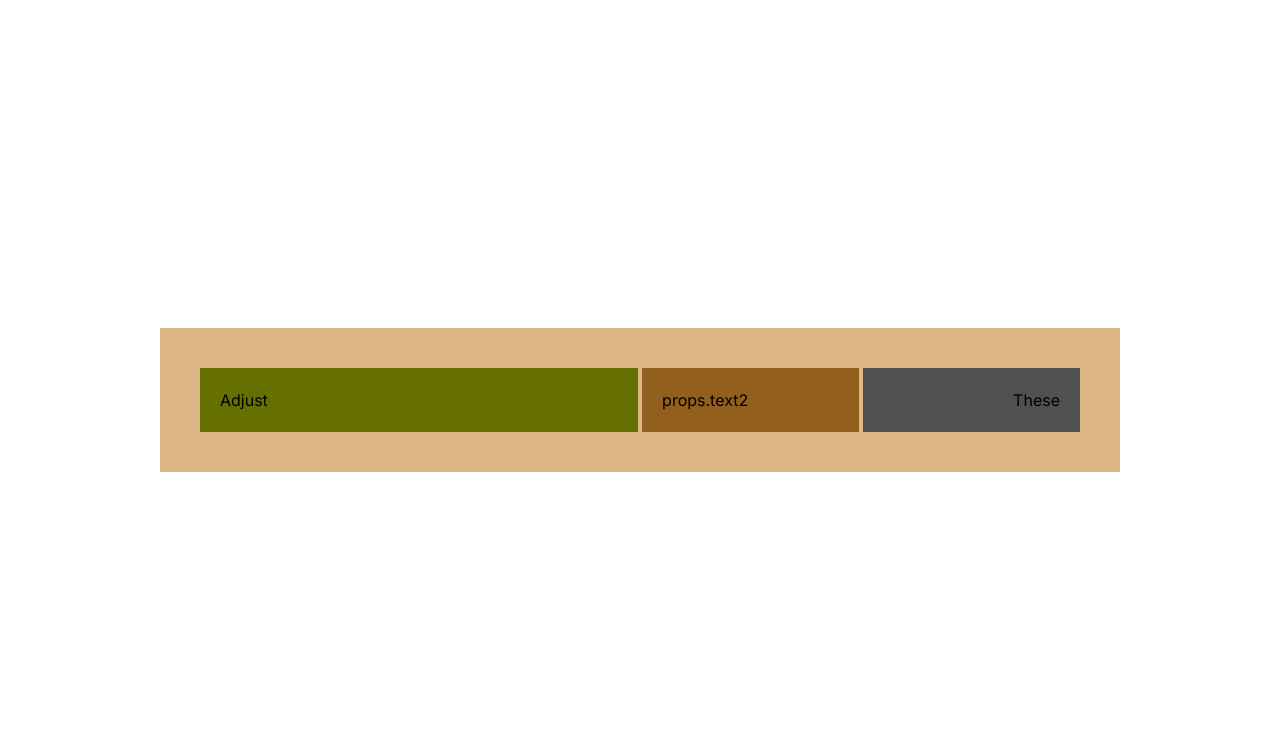
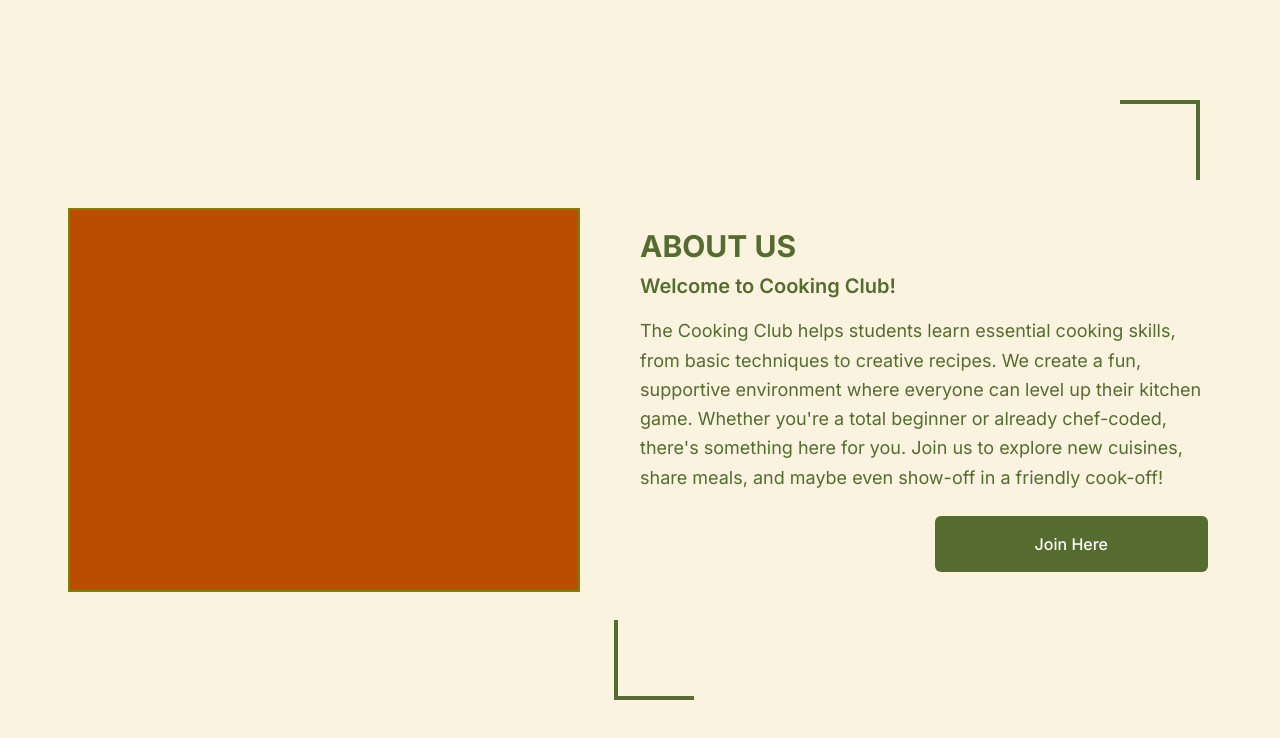
Before and after one commit to acm-ucr/cooking-website, a Next.js app: page / in a window 1280 px wide. Shown: the top 738 px of the page. Built offline with nearby package versions, Linux system fonts and the light colour scheme.

Commit message:
About us Page, Issue #21 by Samuel You

```diff
--- a/package.json
+++ b/package.json
@@ -34,8 +34,8 @@
     "globals": "16.0.0",
     "husky": "9.1.7",
     "postcss": "8.5.3",
-    "prettier": "3.5.3",
-    "prettier-plugin-tailwindcss": "0.6.11",
+    "prettier": "^3.5.3",
+    "prettier-plugin-tailwindcss": "^0.6.11",
     "tailwindcss": "4.0.17",
     "typescript": "5.5.4",
     "typescript-eslint": "8.0.0"
--- a/src/app/page.tsx
+++ b/src/app/page.tsx
@@ -1,11 +1,5 @@
-import Example from "@/components/example";
+import AboutUs from "@/components/home/AboutUs";
 
-const Home = () => {
-  return (
-    <div className="flex h-screen w-screen items-center justify-center">
-      <Example text1="Adjust" text2="These" text3="Props" />
-    </div>
-  );
-};
-
-export default Home;
+export default function Page() {
+  return <AboutUs />;
+}
--- a/src/components/example.tsx
+++ b/src/components/example.tsx
@@ -1,8 +1,8 @@
 const Example = (props: { text1: string; text2: string; text3: string }) => {
   return (
-    <div className="bg-cooking-brown-light flex w-3/4 items-center gap-1 p-10">
+    <div className="bg-cooking-brown-light flex w-2/3 flex-col items-center gap-1 p-10">
       <div className="bg-cooking-green w-1/2 p-5 text-left">{props.text1}</div>
-      <div className="flex w-1/2 flex-row gap-1">
+      <div className="flex w-1/2 flex-col gap-1">
         <div className="bg-cooking-brown-dark w-full p-5 text-left">
           props.text2
         </div>
@@ -10,7 +10,7 @@ const Example = (props: { text1: string; text2: string; text3: string }) => {
           {props.text2}
         </div>
       </div>
-      {/* Hint: Add another box/div here similarly to line 4 */}
+      <div className="bg-cooking-green w-1/2 p-5 text-left">{props.text1}</div>
     </div>
   );
 };
--- /dev/null
+++ b/src/components/home/AboutUs.tsx
@@ -0,0 +1,31 @@
+export default function AboutUs() {
+  return (
+    // section is bg
+    <section className="relative flex min-h-screen flex-col items-center bg-[#FAF3E0] p-10 md:flex-row">
+      <span className="absolute top-25 right-20 h-20 w-20 border-t-4 border-r-4 border-[#556B2F]"></span>
+      <span className="absolute bottom-25 left-[48%] h-20 w-20 border-b-4 border-l-4 border-[#556B2F]"></span>
+
+      <div className="flex flex-1 justify-center">
+        <div className="flex aspect-[4/3] w-[90%] items-center justify-center border-2 border-[#808000] bg-amber-700 text-white"></div>
+      </div>
+
+      <div className="flex-1 p-8 text-[#556B2F]">
+        <h2 className="mb-2 text-3xl font-bold">ABOUT US</h2>
+        <h3 className="mb-4 text-xl font-semibold">Welcome to Cooking Club!</h3>
+        <p className="mb-6 text-lg leading-relaxed">
+          The Cooking Club helps students learn essential cooking skills, from
+          basic techniques to creative recipes. We create a fun, supportive
+          environment where everyone can level up their kitchen game. Whether
+          you're a total beginner or already chef-coded, there's something here
+          for you. Join us to explore new cuisines, share meals, and maybe even
+          show-off in a friendly cook-off!
+        </p>
+        <div className="flex">
+          <button className="ml-auto rounded-md bg-[#556B2F] px-25 py-4 font-medium text-white transition hover:bg-[#668c19]">
+            Join Here
+          </button>
+        </div>
+      </div>
+    </section>
+  );
+}
```
Also changed, not shown: 1 other file (tests, documents, lock files or other folders).
